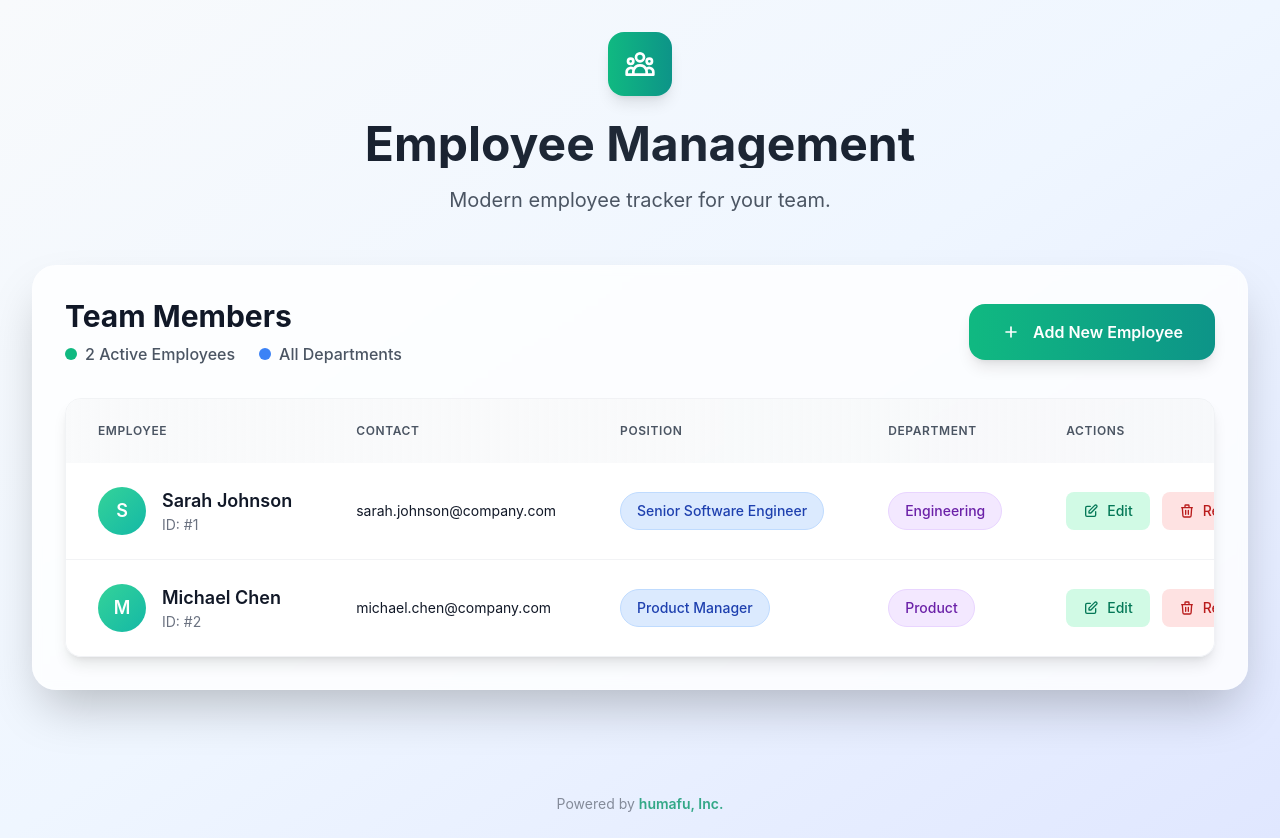
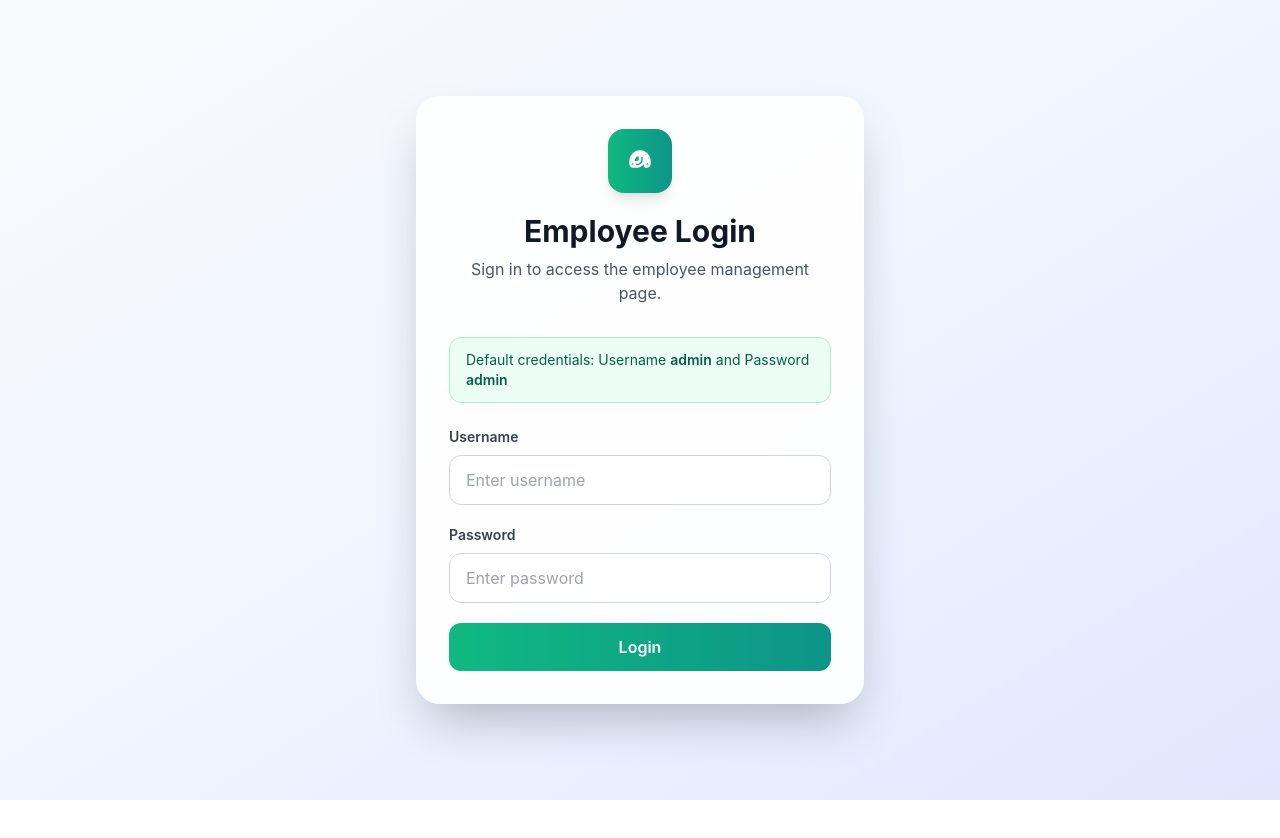
Before and after one commit to sursatech/demo-employee-info-app, a React (Vite) app: page / in a window 1280 px wide. After the commit the page ends 800 px from the top, so only its background shows below. Built offline with nearby package versions, Linux system fonts and the light colour scheme.

Commit message:
feat: add admin login gate to employee management app

```diff
--- a/src/App.tsx
+++ b/src/App.tsx
@@ -9,6 +9,9 @@ const getEmptyForm = (): EmployeeFormData => ({
   position: '',
   department: ''
 });
+
+const VALID_USERNAME = 'admin';
+const VALID_PASSWORD = 'admin';
 
 function App() {
   const {
@@ -25,6 +28,12 @@ function App() {
   const [editEmployee, setEditEmployee] = useState<Employee | null>(null);
   const [form, setForm] = useState<EmployeeFormData>(getEmptyForm());
   const [submitting, setSubmitting] = useState(false);
+  const [isAuthenticated, setIsAuthenticated] = useState(false);
+  const [loginForm, setLoginForm] = useState({
+    username: '',
+    password: ''
+  });
+  const [loginError, setLoginError] = useState('');
 
   // Open modal for create or edit
   const openModal = useCallback((employee?: Employee) => {
@@ -108,6 +117,101 @@ function App() {
       console.error('Failed to delete employee:', err);
     }
   };
+
+  const handleLoginChange = (e: React.ChangeEvent<HTMLInputElement>) => {
+    setLoginForm({ ...loginForm, [e.target.name]: e.target.value });
+    if (loginError) {
+      setLoginError('');
+    }
+  };
+
+  const handleLoginSubmit = (e: React.FormEvent<HTMLFormElement>) => {
+    e.preventDefault();
+
+    if (
+      loginForm.username === VALID_USERNAME &&
+      loginForm.password === VALID_PASSWORD
+    ) {
+      setIsAuthenticated(true);
+      setLoginError('');
+      setLoginForm({ username: '', password: '' });
+      return;
+    }
+
+    setLoginError('Invalid credentials. Use username "admin" and password "admin".');
+  };
+
+  if (!isAuthenticated) {
+    return (
+      <div className="min-h-screen bg-gradient-to-br from-slate-50 via-blue-50 to-indigo-100 flex items-center justify-center px-4 py-10">
+        <div className="w-full max-w-md bg-white/90 backdrop-blur-sm rounded-3xl shadow-2xl border border-white/40 p-8">
+          <div className="text-center mb-8">
+            <div className="inline-flex items-center justify-center w-16 h-16 bg-gradient-to-r from-emerald-500 to-teal-600 rounded-2xl mb-5 shadow-lg">
+              <svg className="w-8 h-8 text-white" fill="none" stroke="currentColor" viewBox="0 0 24 24">
+                <path strokeLinecap="round" strokeLinejoin="round" strokeWidth={2} d="M12 11c0 .552-.224 1.052-.586 1.414A1.994 1.994 0 0110 13H8v3h2a5 5 0 005-5V8h-3v3zM5 12a7 7 0 1114 0v2a2 2 0 01-2 2h-1v-3h1v-1a5 5 0 10-10 0v1h1v3H7a2 2 0 01-2-2v-2z" />
+              </svg>
+            </div>
+            <h1 className="text-3xl font-bold text-gray-900 mb-2">Employee Login</h1>
+            <p className="text-gray-600">Sign in to access the employee management page.</p>
+          </div>
+
+          <div className="mb-6 rounded-xl border border-emerald-200 bg-emerald-50 px-4 py-3 text-sm text-emerald-800">
+            Default credentials: Username <span className="font-semibold">admin</span> and Password{' '}
+            <span className="font-semibold">admin</span>
+          </div>
+
+          <form onSubmit={handleLoginSubmit} className="space-y-5">
+            <div>
+              <label htmlFor="username" className="block text-sm font-semibold text-gray-700 mb-2">
+                Username
+              </label>
+              <input
+                id="username"
+                name="username"
+                type="text"
+                value={loginForm.username}
+                onChange={handleLoginChange}
+                className="w-full px-4 py-3 border border-gray-300 rounded-xl focus:ring-2 focus:ring-emerald-500 focus:border-emerald-500 transition-all duration-200"
+                placeholder="Enter username"
+                autoComplete="username"
+                required
+              />
+            </div>
+
+            <div>
+              <label htmlFor="password" className="block text-sm font-semibold text-gray-700 mb-2">
+                Password
+              </label>
+              <input
+                id="password"
+                name="password"
+                type="password"
+                value={loginForm.password}
+                onChange={handleLoginChange}
+                className="w-full px-4 py-3 border border-gray-300 rounded-xl focus:ring-2 focus:ring-emerald-500 focus:border-emerald-500 transition-all duration-200"
+                placeholder="Enter password"
+                autoComplete="current-password"
+                required
+              />
+            </div>
+
+            {loginError && (
+              <div className="p-4 bg-red-50 border border-red-200 rounded-xl text-sm text-red-700">
+                {loginError}
+              </div>
+            )}
+
+            <button
+              type="submit"
+              className="w-full py-3 bg-gradient-to-r from-emerald-500 to-teal-600 text-white font-semibold rounded-xl hover:from-emerald-600 hover:to-teal-700 transition-all duration-200"
+            >
+              Login
+            </button>
+          </form>
+        </div>
+      </div>
+    );
+  }
 
   return (
     <div className="min-h-screen bg-gradient-to-br from-slate-50 via-blue-50 to-indigo-100">
```
